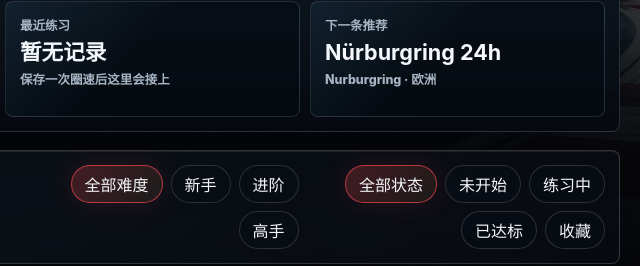
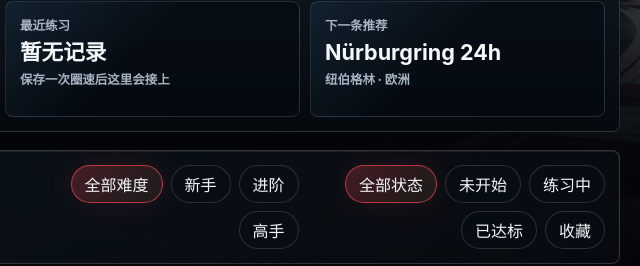
Before and after one commit to owendeng0-ops/GT7guidebook, a plain HTML site: page index.html in a window 1280 px wide. Shown: the part 442-708 px from the top of the page, 640-1280 px from the left. Drawn offline with Linux system fonts and the light colour scheme; files whose address does not match are found by name.

Commit message:
Use Chinese track names in dashboard

```diff
--- a/app.js
+++ b/app.js
@@ -1433,6 +1433,8 @@
     .filter((entry) => entry.record.updatedAt)
     .sort((a, b) => Date.parse(b.record.updatedAt) - Date.parse(a.record.updatedAt))[0];
   const recommendation = getRecommendedLayout(entries);
+  const recentTrackName = recent ? getTrackZhName(recent.track.name) : "";
+  const recommendedTrackName = getTrackZhName(recommendation.track.name);
   trainingUpdatedEl.textContent = recent ? `最近更新 ${formatRelativeDate(recent.record.updatedAt)}` : "本地记录";
   trainingSummaryEl.innerHTML = `
     <div class="training-summary-card">
@@ -1448,12 +1450,12 @@
     <div class="training-summary-card">
       <small>最近练习</small>
       <strong>${recent ? escapeHtml(recent.layout.name) : "暂无记录"}</strong>
-      <span>${recent ? escapeHtml(recent.track.name) : "保存一次圈速后这里会接上"}</span>
+      <span>${recent ? escapeHtml(recentTrackName) : "保存一次圈速后这里会接上"}</span>
     </div>
     <button class="training-summary-card recommendation-button" type="button" data-dashboard-track="${recommendation.track.name}" data-dashboard-layout="${recommendation.layout.id}">
       <small>下一条推荐</small>
       <strong>${escapeHtml(recommendation.layout.name)}</strong>
-      <span>${escapeHtml(recommendation.track.name)} · ${regionName(recommendation.track.region)}</span>
+      <span>${escapeHtml(recommendedTrackName)} · ${regionName(recommendation.track.region)}</span>
     </button>
   `;
 }
--- a/index.html
+++ b/index.html
@@ -4,7 +4,7 @@
     <meta charset="UTF-8" />
     <meta name="viewport" content="width=device-width, initial-scale=1.0" />
     <title>GT7 赛道攻略平台</title>
-    <link rel="stylesheet" href="./styles.css" />
+    <link rel="stylesheet" href="./styles.css?v=20260513" />
   </head>
   <body>
     <header class="app-header">
@@ -107,6 +107,6 @@
     <script src="./layout-assets.js"></script>
     <script src="./layout-verification.js"></script>
     <script src="./vehicle-assets.js"></script>
-    <script src="./app.js"></script>
+    <script src="./app.js?v=20260513"></script>
   </body>
 </html>
```
